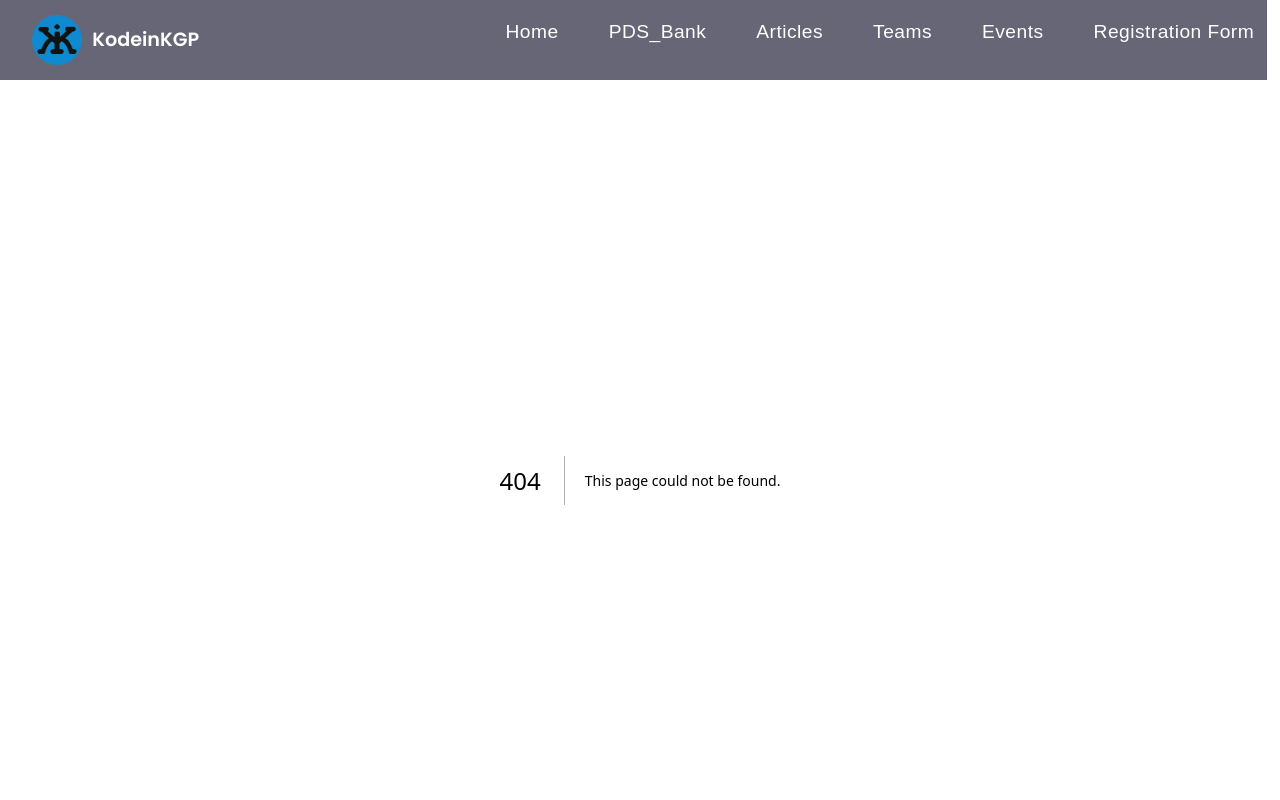
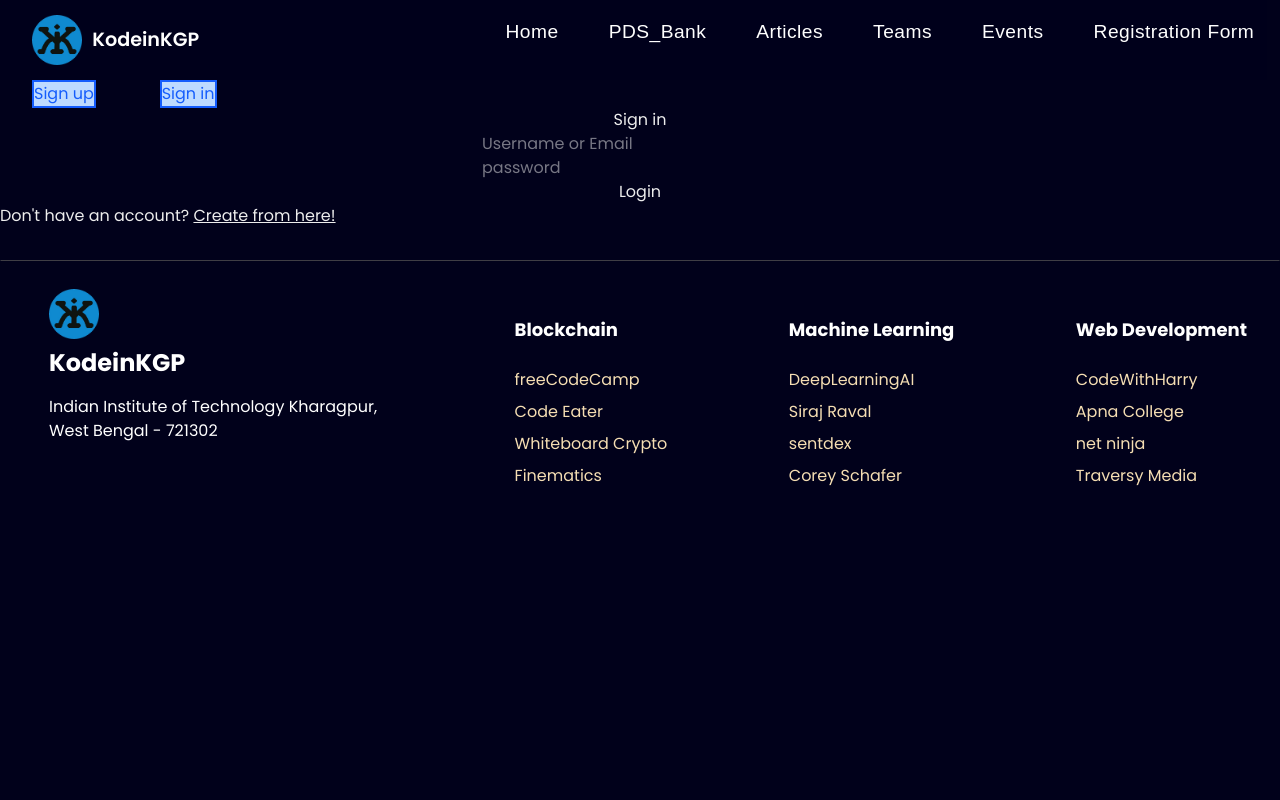
Before and after one commit to KodeinKGP-Technology-Web-3-0-Society/KiK-NextJS, a Next.js app: page /auth in a window 1280 px wide. Before the commit this address had no page. Shown: the top 800 px of the page. Built offline with nearby package versions, Linux system fonts and the light colour scheme; no server answers.

Commit message:
feat: init authentication

```diff
--- a/package.json
+++ b/package.json
@@ -15,7 +15,7 @@
     "@fortawesome/free-brands-svg-icons": "^6.4.2",
     "@fortawesome/free-solid-svg-icons": "^6.4.2",
     "@fortawesome/react-fontawesome": "^0.2.0",
-    "lucide-react": "^0.513.0",
+    "firebase": "^11.9.0",
     "gsap": "^3.13.0",
     "ionicons": "^8.0.9",
     "lottie-react": "^2.4.1",
--- /dev/null
+++ b/src/app/auth/page.jsx
@@ -0,0 +1,149 @@
+'use client'
+import React, { useEffect, useState } from "react";
+import { useAuth } from "@/contexts/authContext";
+import { useRouter } from 'next/navigation';
+import { doc, setDoc, getDoc } from 'firebase/firestore';
+import { auth, db } from "@/backend/firebase";
+import { signInWithEmailAndPassword } from "firebase/auth";
+import { createUserWithEmailAndPassword } from 'firebase/auth';
+
+const RegForm = () => {
+
+    const [username, setUsername] = useState("");
+    const [email, setEmail] = useState("");
+    const [password, setPassword] = useState("");
+    const [cnfPassword, setCnfPassword] = useState("");
+
+    const [doSignUp, setDoSignUp] = useState(false);
+
+    function toggleSignUp(value) {
+        setUsername("");
+        setEmail("");
+        setPassword("");
+        setCnfPassword("");
+        setDoSignUp(value);
+    }
+
+    const handleRegister = async (e) => {
+        e.preventDefault();
+
+        try{
+            const usernameDoc = await getDoc(doc(db, 'usernames', username));
+            if (usernameDoc.exists()) {
+                alert('Username already taken');
+                return;
+            }
+
+            const userCred = await createUserWithEmailAndPassword(auth, email, password);
+            const uid = userCred.user.uid;
+
+            await setDoc(doc(db, 'usernames', username), { uid, email }); // username to uid mapping for login
+            await setDoc(doc(db, 'users', uid), {
+                username,
+                email,
+                submissions: [],
+            });
+
+            alert("Registration successful!");
+            setUsername("");
+            setEmail("");
+            setPassword("");
+            setCnfPassword("");
+            setDoSignUp(false);
+
+        }catch(err){
+            console.error("Login error:", err);
+        }
+    }
+
+    const handleLogin = async (e) => {
+        e.preventDefault();
+        let identifierEmail = email;
+
+        // resolving when username provided
+        if (!email.includes('@')) {
+            try {
+                const usernameDoc = await getDoc(doc(db, 'usernames', email));
+                if (!usernameDoc.exists()) {
+                    alert('Username not found');
+                    return;
+                }
+                identifierEmail = usernameDoc.data().email;
+            } catch (err) {
+                alert('Failed to fetch username');
+                return;
+            }
+        }
+
+        try{
+            await signInWithEmailAndPassword(auth, identifierEmail, password);
+            alert("Login successful!");
+        } catch(err) {
+            console.error("Login error:", err);
+            alert('Login failed. Please check your credentials.');
+        }
+
+    }
+
+    const router = useRouter();
+    const { loggedIn } = useAuth();
+
+    useEffect(() => {
+        if(loggedIn)
+            router.push('/')
+    }, [loggedIn])
+
+    return (
+        <div>
+
+            <div>
+                <button className="cursor-pointer border-2 bg-blue-200 text-blue-600 mx-8"
+                    onClick={() => toggleSignUp(true)}
+                >Sign up</button>
+                <button className="cursor-pointer border-2 bg-blue-200 text-blue-600 mx-8"
+                onClick={() => toggleSignUp(false)}
+                >Sign in</button>
+            </div>
+
+            {
+                doSignUp ?
+                <>
+                    <form
+                        onSubmit={handleRegister}
+                        className="flex flex-col items-center justify-center">
+                        <h1>Sign up</h1>
+                        <input
+                            value={username}
+                            onChange={(e) => setUsername(e.target.value)}
+                            type="text"
+                            placeholder="Username" />
+                        <input
+                            value={email}
+                            onChange={(e) => setEmail(e.target.value)} type="email" placeholder="Email" />
+                        <input value={password} onChange={(e) => setPassword(e.target.value)} type="password" placeholder="password" />
+                        <input value={cnfPassword} onChange={(e) => setCnfPassword(e.target.value)} type="password" placeholder="confirm password" />
+                        <button>Register</button>
+                    </form>
+
+                    <span>Already Registered? <a onClick={() => toggleSignUp(false)} className="cursor-pointer underline">Sign In from here!</a></span>
+                </>
+                :
+                <>
+                    <form
+                        onSubmit={handleLogin}
+                        className="flex flex-col items-center justify-center">
+                        <h1>Sign in</h1>
+                        <input value={email} onChange={(e) => setEmail(e.target.value)} type='text' placeholder="Username or Email" />
+                        <input value={password} onChange={(e) => setPassword(e.target.value)} type="password" placeholder="password" />
+                        <button>Login</button>
+                    </form>
+
+                    <span>Don't have an account? <a onClick={() => toggleSignUp(true)} className="cursor-pointer underline">Create from here!</a></span>
+                </>
+            }
+
+        </div>
+    )
+};
+
+export default RegForm;
--- a/src/app/layout.jsx
+++ b/src/app/layout.jsx
@@ -2,6 +2,7 @@ import { Geist, Geist_Mono } from "next/font/google";
 import "./globals.css";
 import Navbar from "@/Components/Header/navbar";
 import Footer from "@/Components/Footer/footer";
+import { AuthProvider } from "@/contexts/authContext";
 
 const geistSans = Geist({
   variable: "--font-geist-sans",
@@ -20,10 +21,8 @@ export const metadata = {
 
 export default function RootLayout({ children }) {
   return (
-    <html lang="en">
-      <body
-        className={`${geistSans.variable} ${geistMono.variable} antialiased`}
-      >
+    <html lang="en" className={`${geistSans.variable} ${geistMono.variable}`}>
+      <head>
         <link
           href="https://fonts.googleapis.com/css2?family=Kanit:wght@300;400;500;600;700&display=swap"
           rel="stylesheet"
@@ -32,9 +31,13 @@ export default function RootLayout({ children }) {
           href="https://fonts.googleapis.com/css2?family=Poppins:wght@300;400;500;600;700&display=swap"
           rel="stylesheet"
         />
-        <Navbar />
-        {children}
-        <Footer />
+      </head>
+      <body className="antialiased">
+        <AuthProvider>
+          <Navbar />
+          {children}
+          <Footer />
+        </AuthProvider>
       </body>
     </html>
   );
--- /dev/null
+++ b/src/backend/firebase.js
@@ -0,0 +1,18 @@
+import { initializeApp } from "firebase/app";
+import { getAuth } from 'firebase/auth';
+import { getFirestore } from 'firebase/firestore';
+
+// Your web app's Firebase configuration
+const firebaseConfig = {
+    apiKey: process.env.NEXT_PUBLIC_API_KEY,
+    authDomain: process.env.NEXT_PUBLIC_AUTH_DOMAIN,
+    projectId: process.env.NEXT_PUBLIC_PROJECT_ID,
+    storageBucket: process.env.NEXT_PUBLIC_STORAGE_BUCKET,
+    messagingSenderId: process.env.NEXT_PUBLIC_MESSAGING_SENDER_ID,
+    appId: process.env.NEXT_PUBLIC_APP_ID
+};
+
+// Initialize Firebase
+const app = initializeApp(firebaseConfig);
+export const auth = getAuth(app);
+export const db = getFirestore(app);
--- /dev/null
+++ b/src/contexts/authContext.jsx
@@ -0,0 +1,36 @@
+'use client';
+
+import React, { createContext, useContext, useEffect, useState } from 'react';
+import { onAuthStateChanged } from 'firebase/auth';
+import { auth } from '@/backend/firebase';
+
+const AuthContext = createContext();
+
+export function useAuth() {
+    return useContext(AuthContext);
+}
+
+export function AuthProvider({ children }) {
+    const [user, setUser] = useState(null);
+    const [loading, setLoading] = useState(true);
+
+    useEffect(() => {
+        const unsubscribe = onAuthStateChanged(auth, (currentUser) => {
+        setUser(currentUser);
+        setLoading(false);
+        });
+
+        return () => unsubscribe();
+    }, []);
+
+    const value = {
+        user,
+        loggedIn: !!user,
+    };
+
+    return (
+        <AuthContext.Provider value={value}>
+        {!loading && children}
+        </AuthContext.Provider>
+    );
+}
```
Also changed, not shown: 1 other file (tests, documents, lock files or other folders).
